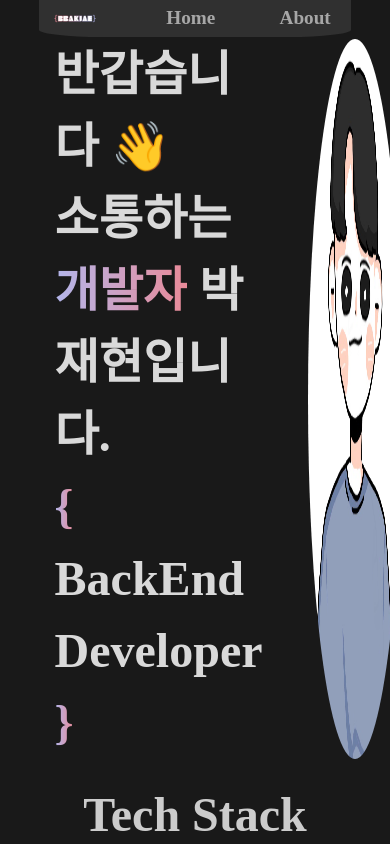
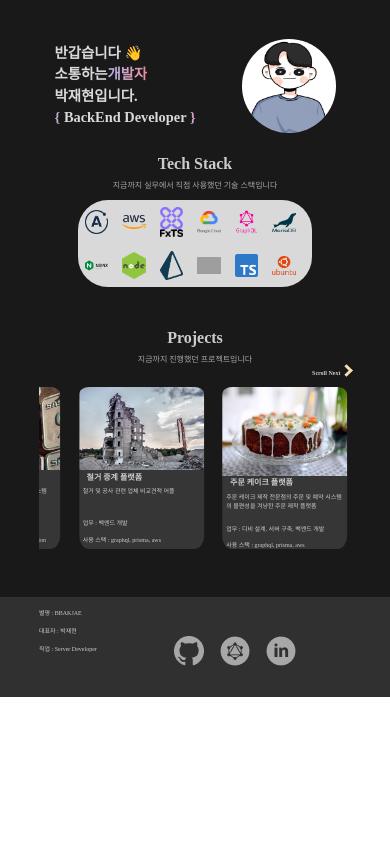
Before and after one commit to bbakjae/portfolio-mobile, a Next.js app: page / in a window 390 px wide. Shown: the top 844 px of the page. Built offline with nearby package versions, Linux system fonts and the light colour scheme; grey boxes are pictures that could not be loaded.

Commit message:
mobile initial

```diff
--- a/package.json
+++ b/package.json
@@ -3,7 +3,7 @@
   "version": "0.1.0",
   "private": true,
   "scripts": {
-    "dev": "next dev",
+    "dev": "next dev -p 3001",
     "build": "next build",
     "start": "next start",
     "lint": "next lint"
--- a/src/pages/index.tsx
+++ b/src/pages/index.tsx
@@ -40,39 +40,16 @@ const techImages = [
 const HomePage = () => {
   return (
     <div className='main-page'>
-      {/* 메뉴바 */}
-      <div className='menu-text-box'>
-        <img className='menu-img' src={logo.src} />
-        <div className='menu-text'>
-          <button className='menu-text-content' onClick={scrollToHome}>
-            Home
-          </button>
-          <button className='menu-text-content'>About</button>
-          <button className='menu-text-content' onClick={scrollToTechStack}>
-            Tech&nbsp;Stack
-          </button>
-          <button className='menu-text-content' onClick={scrollToProject}>
-            Projects
-          </button>
-          <button className='menu-text-content'>Contact</button>
-        </div>
-        <div className='menu-icon-box'>
-          <a href='https://github.com/bbakjae' className='menu-icon'>
-            <img src={github.src}></img>
-          </a>
-          <a href='https://api.bbakjae.me/portfolio/graphql' className='menu-icon'>
-            <img src={graphqlMenu.src}></img>
-          </a>
-          <a href='https://www.instagram.com/bbak__jae/' className='menu-icon'>
-            <img src={insta.src}></img>
-          </a>
-        </div>
-      </div>
       {/* 자기소개 */}
       <div className='intro-box'>
         <div className='intro-text'>
           반갑습니다 👋 <br />
-          소통하는<span className='name-gradient'> 개발자</span> 박재현입니다. <br />
+          소통하는
+          <span className='name-gradient'>
+            개발자
+            <br />
+          </span>{' '}
+          박재현입니다. <br />
           <span className='name-gradient'>{'{'} </span>BackEnd Developer{' '}
           <span className='name-gradient'> {'}'}</span>
           <br />
--- a/src/styles/main.css
+++ b/src/styles/main.css
@@ -76,7 +76,7 @@
   font-family: 'Poppins';
   font-style: normal;
   font-weight: bold;
-  font-size: 300%;
+  font-size: 90%;
   line-height: 150%;
   align-self: center;
   align-items: center;
@@ -111,7 +111,7 @@
   font-family: 'Poppins';
   font-style: normal;
   font-weight: bold;
-  font-size: 300%;
+  font-size: 100%;
   color: #cccccc;
 }
 .stack-description {
@@ -120,7 +120,7 @@
   font-family: 'Poppins';
   font-style: normal;
   font-weight: 400;
-  font-size: 150%;
+  font-size: 50%;
   color: #a7a7a7;
 }
 .stack-icon-box {
@@ -152,7 +152,7 @@
   font-family: 'Poppins';
   font-style: normal;
   font-weight: bold;
-  font-size: 300%;
+  font-size: 100%;
   color: #cccccc;
 }
 
@@ -162,7 +162,7 @@
   font-family: 'Poppins';
   font-style: normal;
   font-weight: 400;
-  font-size: 150%;
+  font-size: 50%;
   color: #a7a7a7;
 }
 
@@ -194,7 +194,7 @@
 
   /* aspect-ratio: 0.5; */
   position: relative;
-  min-width: 20%;
+  min-width: 40%;
   /* width: 25%; */
   text-align: left;
   border-radius: 8%;
@@ -205,7 +205,7 @@
 .project-item-img {
   position: relative;
   width: 100%;
-  height: 40%;
+  /* height: 40%; */
   border-top-left-radius: 8%;
   border-top-right-radius: 8%;
   display: flex;
@@ -217,7 +217,7 @@
   height: 8%;
   margin-left: 5%;
   padding: 1%;
-  font-size: 150%;
+  font-size: 50%;
   font-weight: bolder;
   display: flex;
   color: #cccccc;
@@ -227,7 +227,7 @@
   font-style: normal;
   height: 20%;
   padding: 3%;
-  font-size: 100%;
+  font-size: 30%;
 
   color: #cccccc;
 }
@@ -235,14 +235,14 @@
   font-family: 'Poppins';
   font-style: normal;
   padding: 3%;
-  font-size: 100%;
+  font-size: 30%;
   color: #cccccc;
 }
 .project-item-techStack {
   font-family: 'Poppins';
   font-style: normal;
   padding: 3%;
-  font-size: 100%;
+  font-size: 30%;
 
   color: #cccccc;
 }
@@ -251,7 +251,7 @@
   font-family: 'Poppins';
   font-style: normal;
   font-weight: bold;
-  font-size: 100%;
+  font-size: 30%;
   padding-left: 70%;
   color: #cccccc;
 }
@@ -266,28 +266,27 @@
 
 .contact {
   /* position: relative; */
-  margin-top: 5%;
-  height: 200px;
+  margin-top: 10%;
+  height: 100px;
   left: 10%;
   background: #303030;
-  padding: 5%;
+  display: flex;
+  /* padding: 5%; */
 }
 
 .contact-left {
-  margin-left: 20%;
-  margin-top: -3%;
+  margin-left: 10%;
+  margin-top: 3%;
   font-family: poppin;
-  font-size: 100%;
+  font-size: 30%;
   color: #cccccc;
   float: left;
 }
 
 .contact-right {
-  padding-top: -1%;
+  margin-top: 10%;
   margin-right: 20%;
 
-  font-family: poppin;
-  font-size: 100%;
   color: #cccccc;
   float: right;
 }
```
